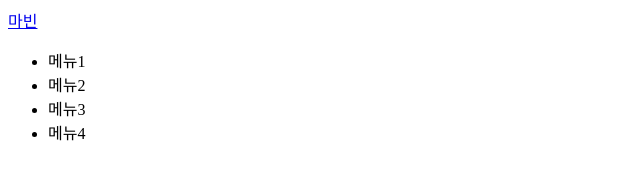
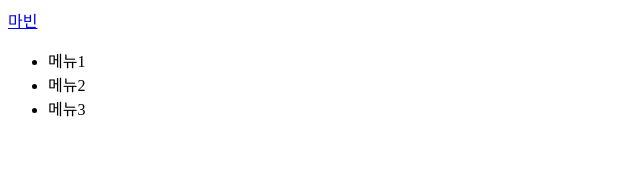
Before and after one commit to youngwanho/ScrollHeaderHide, a plain HTML site: page index.html in a window 1280 px wide. Shown: the full height of the page, 0-640 px from the left. Drawn offline with Linux system fonts and the light colour scheme.

Commit message:
헤더 테스트 커밋

```diff
--- a/index.html
+++ b/index.html
@@ -13,7 +13,6 @@
                 <li>메뉴1</li>
                 <li>메뉴2</li>
                 <li>메뉴3</li>
-                <li>메뉴4</li>
             </ul>
         </nav>
     </header>
```
